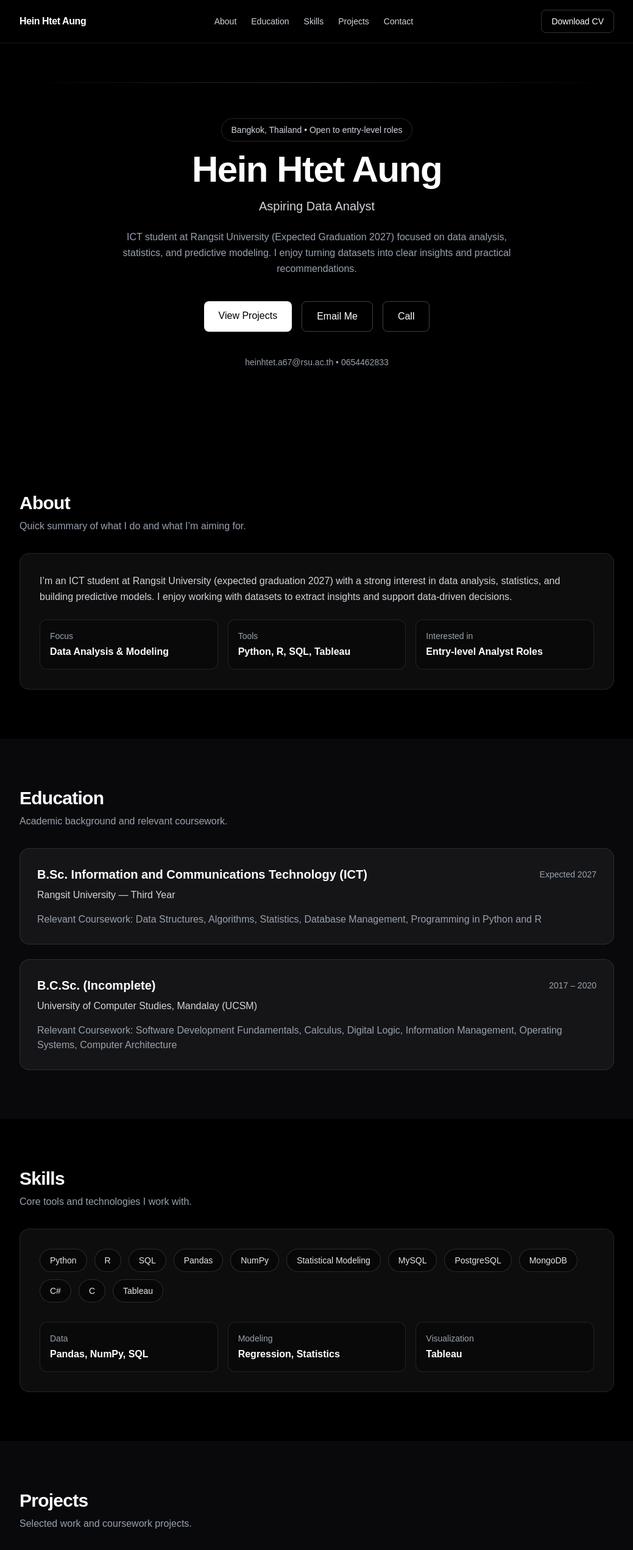
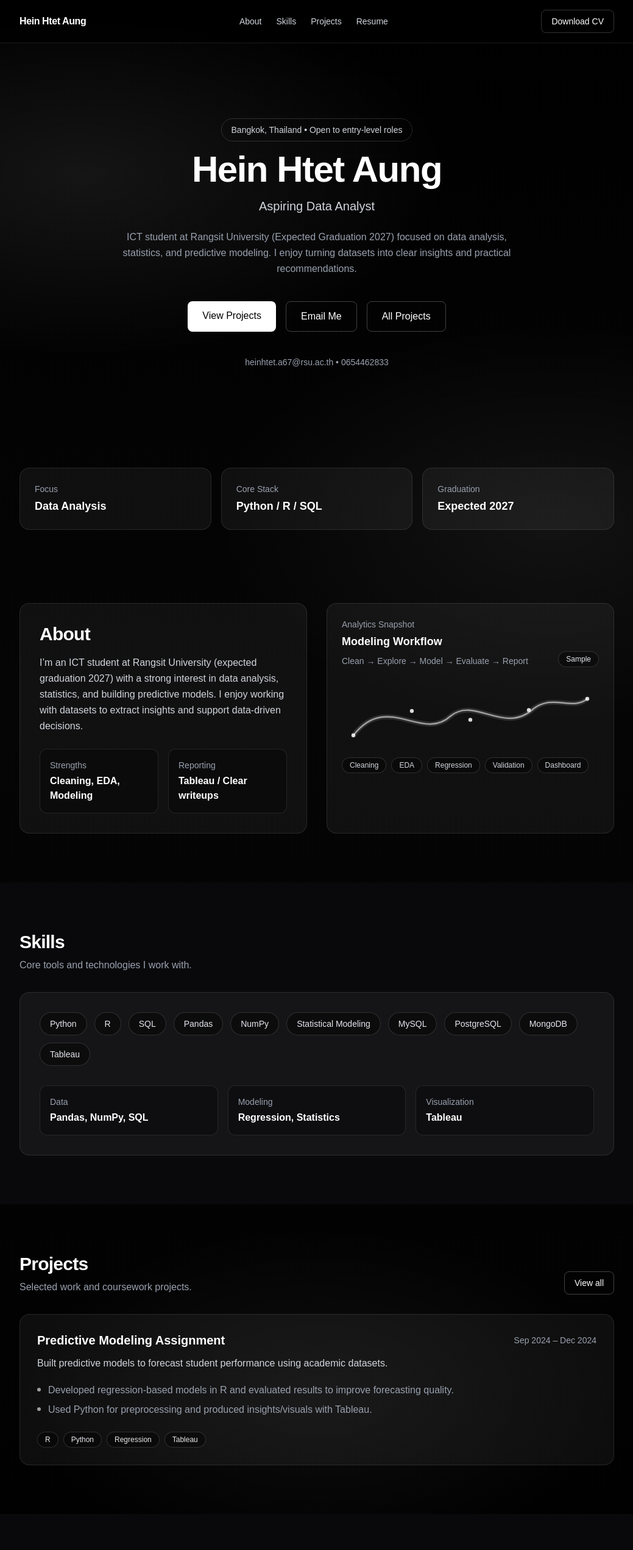
Before and after one commit to ruinogenesis/my-portfolio, a Next.js app: page / in a window 1280 px wide. Shown: the top 2542 px of the page at 61% size, without its empty margins (120-1159 px from the left). Built offline with nearby package versions, Linux system fonts and the light colour scheme.

Commit message:
add premium UI pages and analytics sections

```diff
--- a/app/globals.css
+++ b/app/globals.css
@@ -19,11 +19,53 @@
   }
 }
 
-html {
-  scroll-behavior: smooth;
-}
 body {
   background: var(--background);
   color: var(--foreground);
   font-family: Arial, Helvetica, sans-serif;
 }
+
+/* Smooth scrolling */
+html { scroll-behavior: smooth; }
+
+/* Subtle premium background + soft grid */
+.premium-bg {
+  background:
+    radial-gradient(1200px 600px at 20% 10%, rgba(255,255,255,0.08), transparent 50%),
+    radial-gradient(1000px 600px at 80% 30%, rgba(255,255,255,0.06), transparent 55%),
+    radial-gradient(900px 500px at 50% 80%, rgba(255,255,255,0.05), transparent 55%),
+    linear-gradient(to bottom, #000, #050505 40%, #000);
+}
+
+.grid-overlay {
+  background-image:
+    linear-gradient(to right, rgba(255,255,255,0.06) 1px, transparent 1px),
+    linear-gradient(to bottom, rgba(255,255,255,0.06) 1px, transparent 1px);
+  background-size: 64px 64px;
+  mask-image: radial-gradient(circle at 50% 20%, rgba(0,0,0,1), rgba(0,0,0,0.2) 60%, rgba(0,0,0,0) 80%);
+  opacity: 0.25;
+}
+
+/* Simple fade/slide animation */
+@media (prefers-reduced-motion: no-preference) {
+  .fade-up {
+    opacity: 0;
+    transform: translateY(10px);
+    animation: fadeUp 700ms ease forwards;
+  }
+  .fade-up.delay-1 { animation-delay: 120ms; }
+  .fade-up.delay-2 { animation-delay: 240ms; }
+  .fade-up.delay-3 { animation-delay: 360ms; }
+
+  @keyframes fadeUp {
+    to { opacity: 1; transform: translateY(0); }
+  }
+}
+
+/* Premium glow button */
+.glow-btn {
+  box-shadow: 0 0 0 rgba(255,255,255,0);
+}
+.glow-btn:hover {
+  box-shadow: 0 0 22px rgba(255,255,255,0.18);
+}
--- a/app/page.tsx
+++ b/app/page.tsx
@@ -1,4 +1,3 @@
-export default function Home() {
 const skills = [
   "Python",
   "R",
@@ -9,41 +8,104 @@ export default function Home() {
   "MySQL",
   "PostgreSQL",
   "MongoDB",
-    "C#",
-    "C",
   "Tableau",
 ];
 
-  const navItems = [
-    { label: "About", href: "#about" },
-    { label: "Education", href: "#education" },
-    { label: "Skills", href: "#skills" },
-    { label: "Projects", href: "#projects" },
-    { label: "Contact", href: "#contact" },
+const metrics = [
+  { label: "Focus", value: "Data Analysis" },
+  { label: "Core Stack", value: "Python / R / SQL" },
+  { label: "Graduation", value: "Expected 2027" },
 ];
 
+const projects = [
+  {
+    title: "Predictive Modeling Assignment",
+    period: "Sep 2024 – Dec 2024",
+    summary:
+      "Built predictive models to forecast student performance using academic datasets.",
+    bullets: [
+      "Developed regression-based models in R and evaluated results to improve forecasting quality.",
+      "Used Python for preprocessing and produced insights/visuals with Tableau.",
+    ],
+    tags: ["R", "Python", "Regression", "Tableau"],
+  },
+];
+
+function MiniChart() {
+  // A tiny “analytics vibe” chart (SVG). No libs.
   return (
-    <main className="min-h-screen bg-black text-white">
-      {/* Top Nav */}
+    <div className="rounded-2xl border border-white/10 bg-white/5 p-6">
+      <div className="flex items-end justify-between gap-4">
+        <div>
+          <p className="text-sm text-gray-400">Analytics Snapshot</p>
+          <h3 className="mt-1 text-lg font-semibold">Modeling Workflow</h3>
+          <p className="mt-2 text-sm text-gray-400">
+            Clean → Explore → Model → Evaluate → Report
+          </p>
+        </div>
+        <span className="rounded-full border border-white/15 bg-black/40 px-3 py-1 text-xs text-gray-200">
+          Sample
+        </span>
+      </div>
+
+      <div className="mt-6">
+        <svg viewBox="0 0 520 140" className="h-28 w-full">
+          <path
+            d="M20 110 C 90 20, 160 125, 220 70 C 270 30, 330 110, 390 55 C 430 25, 470 60, 500 35"
+            fill="none"
+            stroke="rgba(255,255,255,0.55)"
+            strokeWidth="3"
+          />
+          <path
+            d="M20 110 C 90 20, 160 125, 220 70 C 270 30, 330 110, 390 55 C 430 25, 470 60, 500 35"
+            fill="none"
+            stroke="rgba(255,255,255,0.12)"
+            strokeWidth="10"
+          />
+          {[20, 140, 260, 380, 500].map((x, i) => (
+            <g key={i}>
+              <circle cx={x} cy={[110, 60, 78, 58, 35][i]} r="4" fill="rgba(255,255,255,0.85)" />
+            </g>
+          ))}
+        </svg>
+
+        <div className="mt-3 flex flex-wrap gap-2 text-xs text-gray-300">
+          {["Cleaning", "EDA", "Regression", "Validation", "Dashboard"].map((t) => (
+            <span key={t} className="rounded-full border border-white/15 bg-black/40 px-3 py-1">
+              {t}
+            </span>
+          ))}
+        </div>
+      </div>
+    </div>
+  );
+}
+
+export default function Home() {
+  return (
+    <main className="premium-bg text-white">
+      {/* Background grid overlay */}
+      <div className="pointer-events-none fixed inset-0 grid-overlay" />
+
+      {/* NAV */}
       <header className="sticky top-0 z-50 border-b border-white/10 bg-black/70 backdrop-blur">
         <div className="mx-auto flex max-w-5xl items-center justify-between px-6 py-4">
-          <a href="#" className="font-semibold tracking-tight">
+          <a href="/" className="font-semibold tracking-tight">
             Hein Htet Aung
           </a>
 
           <nav className="hidden md:flex items-center gap-6 text-sm text-gray-300">
-            {navItems.map((item) => (
-              <a key={item.href} href={item.href} className="hover:text-white transition">
-                {item.label}
-              </a>
-            ))}
+            <a href="#about" className="hover:text-white transition">About</a>
+            <a href="#skills" className="hover:text-white transition">Skills</a>
+            <a href="#projects" className="hover:text-white transition">Projects</a>
+            <a href="/resume" className="hover:text-white transition">Resume</a>
           </nav>
 
           <a
             href="/Hein_Htet_Aung-CV.pdf"
             target="_blank"
             rel="noreferrer"
-            className="inline-flex items-center justify-center rounded-lg border border-white/20 px-4 py-2 text-sm font-medium hover:border-white/40 hover:bg-white/5 transition"
+            className="glow-btn inline-flex items-center justify-center rounded-lg border border-white/20 px-4 py-2 text-sm font-medium hover:border-white/40 hover:bg-white/5 transition"
           >
             Download CV
           </a>
@@ -52,26 +114,20 @@ export default function Home() {
 
       {/* HERO */}
       <section className="relative">
-        <div className="absolute inset-0 pointer-events-none">
-          <div className="mx-auto max-w-5xl px-6">
-            <div className="mt-16 h-px w-full bg-gradient-to-r from-transparent via-white/20 to-transparent" />
-          </div>
-        </div>
-
         <div className="mx-auto flex min-h-[82vh] max-w-5xl flex-col items-center justify-center px-6 text-center">
-          <p className="mb-4 inline-flex items-center gap-2 rounded-full border border-white/15 px-4 py-2 text-sm text-gray-300">
+          <p className="fade-up mb-4 inline-flex items-center gap-2 rounded-full border border-white/15 px-4 py-2 text-sm text-gray-300">
             Bangkok, Thailand • Open to entry-level roles
           </p>
 
-          <h1 className="text-5xl font-bold tracking-tight sm:text-6xl">
+          <h1 className="fade-up delay-1 text-5xl font-bold tracking-tight sm:text-6xl">
             Hein Htet Aung
           </h1>
 
-          <p className="mt-4 text-lg text-gray-300 sm:text-xl">
+          <p className="fade-up delay-2 mt-4 text-lg text-gray-300 sm:text-xl">
             Aspiring Data Analyst
           </p>
 
-          <p className="mt-6 max-w-2xl text-gray-400 leading-relaxed">
+          <p className="fade-up delay-3 mt-6 max-w-2xl text-gray-400 leading-relaxed">
             ICT student at Rangsit University (Expected Graduation 2027) focused on data analysis,
             statistics, and predictive modeling. I enjoy turning datasets into clear insights and
             practical recommendations.
@@ -80,7 +136,7 @@ export default function Home() {
           <div className="mt-10 flex flex-col gap-3 sm:flex-row sm:gap-4">
             <a
               href="#projects"
-              className="rounded-lg bg-white px-6 py-3 font-medium text-black hover:opacity-90 transition"
+              className="glow-btn rounded-lg bg-white px-6 py-3 font-medium text-black hover:opacity-90 transition"
             >
               View Projects
             </a>
@@ -93,10 +149,10 @@ export default function Home() {
             </a>
 
             <a
-              href="tel:0654462833"
+              href="/projects"
               className="rounded-lg border border-white/25 px-6 py-3 font-medium hover:bg-white/5 transition"
             >
-              Call
+              All Projects
             </a>
           </div>
 
@@ -106,90 +162,56 @@ export default function Home() {
         </div>
       </section>
 
-      {/* ABOUT */}
+      {/* METRICS */}
+      <section className="py-10">
+        <div className="mx-auto max-w-5xl px-6">
+          <div className="grid gap-4 sm:grid-cols-3">
+            {metrics.map((m) => (
+              <div key={m.label} className="rounded-2xl border border-white/10 bg-white/5 p-6">
+                <p className="text-sm text-gray-400">{m.label}</p>
+                <p className="mt-1 text-lg font-semibold">{m.value}</p>
+              </div>
+            ))}
+          </div>
+        </div>
+      </section>
+
+      {/* ABOUT + CHART */}
       <section id="about" className="py-20">
         <div className="mx-auto max-w-5xl px-6">
-          <div className="mb-8">
+          <div className="grid gap-8 lg:grid-cols-2">
+            <div className="rounded-2xl border border-white/10 bg-white/5 p-8">
               <h2 className="text-3xl font-bold tracking-tight">About</h2>
-            <p className="mt-2 text-gray-400">
-              Quick summary of what I do and what I’m aiming for.
-            </p>
-          </div>
-
-          <div className="rounded-2xl border border-white/10 bg-white/5 p-8">
-            <p className="text-gray-300 leading-relaxed">
+              <p className="mt-4 text-gray-300 leading-relaxed">
                 I’m an ICT student at Rangsit University (expected graduation 2027) with a strong interest in
                 data analysis, statistics, and building predictive models. I enjoy working with datasets to
                 extract insights and support data-driven decisions.
               </p>
 
-            <div className="mt-6 grid gap-4 sm:grid-cols-3">
+              <div className="mt-6 grid gap-4 sm:grid-cols-2">
                 <div className="rounded-xl border border-white/10 bg-black/30 p-4">
-                <p className="text-sm text-gray-400">Focus</p>
-                <p className="mt-1 font-semibold">Data Analysis & Modeling</p>
+                  <p className="text-sm text-gray-400">Strengths</p>
+                  <p className="mt-1 font-semibold">Cleaning, EDA, Modeling</p>
                 </div>
                 <div className="rounded-xl border border-white/10 bg-black/30 p-4">
-                <p className="text-sm text-gray-400">Tools</p>
-                <p className="mt-1 font-semibold">Python, R, SQL, Tableau</p>
-              </div>
-              <div className="rounded-xl border border-white/10 bg-black/30 p-4">
-                <p className="text-sm text-gray-400">Interested in</p>
-                <p className="mt-1 font-semibold">Entry-level Analyst Roles</p>
+                  <p className="text-sm text-gray-400">Reporting</p>
+                  <p className="mt-1 font-semibold">Tableau / Clear writeups</p>
                 </div>
               </div>
             </div>
-        </div>
-      </section>
 
-      {/* EDUCATION */}
-      <section id="education" className="py-20 bg-zinc-950">
-        <div className="mx-auto max-w-5xl px-6">
-          <div className="mb-8">
-            <h2 className="text-3xl font-bold tracking-tight">Education</h2>
-            <p className="mt-2 text-gray-400">Academic background and relevant coursework.</p>
-          </div>
-
-          <div className="grid gap-6">
-            <div className="rounded-2xl border border-white/10 bg-white/5 p-7">
-              <div className="flex flex-col gap-1 sm:flex-row sm:items-center sm:justify-between">
-                <h3 className="text-xl font-semibold">
-                  B.Sc. Information and Communications Technology (ICT)
-                </h3>
-                <p className="text-sm text-gray-400">Expected 2027</p>
-              </div>
-              <p className="mt-2 text-gray-300">Rangsit University — Third Year</p>
-              <p className="mt-4 text-gray-400">
-                Relevant Coursework: Data Structures, Algorithms, Statistics, Database Management,
-                Programming in Python and R
-              </p>
-            </div>
-
-            <div className="rounded-2xl border border-white/10 bg-white/5 p-7">
-              <div className="flex flex-col gap-1 sm:flex-row sm:items-center sm:justify-between">
-                <h3 className="text-xl font-semibold">B.C.Sc. (Incomplete)</h3>
-                <p className="text-sm text-gray-400">2017 – 2020</p>
-              </div>
-              <p className="mt-2 text-gray-300">
-                University of Computer Studies, Mandalay (UCSM)
-              </p>
-              <p className="mt-4 text-gray-400">
-                Relevant Coursework: Software Development Fundamentals, Calculus, Digital Logic,
-                Information Management, Operating Systems, Computer Architecture
-              </p>
-            </div>
+            <MiniChart />
           </div>
         </div>
       </section>
 
       {/* SKILLS */}
-      <section id="skills" className="py-20">
+      <section id="skills" className="py-20 bg-zinc-950">
         <div className="mx-auto max-w-5xl px-6">
-          <div className="mb-8">
           <h2 className="text-3xl font-bold tracking-tight">Skills</h2>
           <p className="mt-2 text-gray-400">Core tools and technologies I work with.</p>
-          </div>
 
-          <div className="rounded-2xl border border-white/10 bg-white/5 p-8">
+          <div className="mt-8 rounded-2xl border border-white/10 bg-white/5 p-8">
             <div className="flex flex-wrap gap-3">
               {skills.map((s) => (
                 <span
@@ -220,43 +242,43 @@ export default function Home() {
       </section>
 
       {/* PROJECTS */}
-      <section id="projects" className="py-20 bg-zinc-950">
+      <section id="projects" className="py-20">
         <div className="mx-auto max-w-5xl px-6">
-          <div className="mb-8">
+          <div className="flex flex-col gap-2 sm:flex-row sm:items-end sm:justify-between">
+            <div>
               <h2 className="text-3xl font-bold tracking-tight">Projects</h2>
               <p className="mt-2 text-gray-400">Selected work and coursework projects.</p>
             </div>
 
-          <div className="grid gap-6">
-            <div className="rounded-2xl border border-white/10 bg-white/5 p-7">
-              <div className="flex flex-col gap-1 sm:flex-row sm:items-center sm:justify-between">
-                <h3 className="text-xl font-semibold">Predictive Modeling Assignment</h3>
-                <p className="text-sm text-gray-400">Sep 2024 – Dec 2024</p>
+            <a
+              href="/projects"
+              className="inline-flex rounded-lg border border-white/25 px-4 py-2 text-sm font-medium hover:bg-white/5 transition w-fit"
+            >
+              View all
+            </a>
           </div>
 
-              <p className="mt-3 text-gray-300">
-                Built predictive models to forecast student performance using academic datasets.
-              </p>
+          <div className="mt-8 grid gap-6">
+            {projects.map((p) => (
+              <div key={p.title} className="rounded-2xl border border-white/10 bg-white/5 p-7 hover:border-white/20 transition">
+                <div className="flex flex-col gap-1 sm:flex-row sm:items-center sm:justify-between">
+                  <h3 className="text-xl font-semibold">{p.title}</h3>
+                  <p className="text-sm text-gray-400">{p.period}</p>
+                </div>
+
+                <p className="mt-3 text-gray-300">{p.summary}</p>
 
                 <ul className="mt-5 space-y-2 text-gray-400">
-                <li className="flex gap-3">
+                  {p.bullets.map((b) => (
+                    <li key={b} className="flex gap-3">
                       <span className="mt-2 h-1.5 w-1.5 flex-shrink-0 rounded-full bg-white/60" />
-                  <span>
-                    Developed regression-based models in <span className="text-gray-200">R</span> and evaluated results to
-                    improve forecasting quality.
-                  </span>
+                      <span>{b}</span>
                     </li>
-                <li className="flex gap-3">
-                  <span className="mt-2 h-1.5 w-1.5 flex-shrink-0 rounded-full bg-white/60" />
-                  <span>
-                    Used <span className="text-gray-200">Python</span> for data preprocessing and generated insights using
-                    <span className="text-gray-200"> Tableau</span> dashboards / reports.
-                  </span>
-                </li>
+                  ))}
                 </ul>
 
                 <div className="mt-6 flex flex-wrap gap-2">
-                {["R", "Python", "Regression", "Tableau"].map((tag) => (
+                  {p.tags.map((tag) => (
                     <span
                       key={tag}
                       className="rounded-full border border-white/15 bg-black/40 px-3 py-1 text-xs text-gray-200"
@@ -266,14 +288,13 @@ export default function Home() {
                   ))}
                 </div>
               </div>
-
-            {/* Add more projects by duplicating the card above */}
+            ))}
           </div>
         </div>
       </section>
 
       {/* CONTACT */}
-      <section id="contact" className="py-20">
+      <section className="py-20 bg-zinc-950">
         <div className="mx-auto max-w-5xl px-6 text-center">
           <h2 className="text-3xl font-bold tracking-tight">Contact</h2>
           <p className="mt-3 text-gray-400">
@@ -283,7 +304,7 @@ export default function Home() {
           <div className="mt-8 flex flex-col items-center justify-center gap-3 sm:flex-row sm:gap-4">
             <a
               href="mailto:heinhtet.a67@rsu.ac.th"
-              className="rounded-lg bg-white px-6 py-3 font-medium text-black hover:opacity-90 transition"
+              className="glow-btn rounded-lg bg-white px-6 py-3 font-medium text-black hover:opacity-90 transition"
             >
               heinhtet.a67@rsu.ac.th
             </a>
@@ -296,9 +317,7 @@ export default function Home() {
             </a>
           </div>
 
-          <p className="mt-10 text-sm text-gray-500">
-            © {new Date().getFullYear()} Hein Htet Aung
-          </p>
+          <p className="mt-10 text-sm text-gray-500">© {new Date().getFullYear()} Hein Htet Aung</p>
         </div>
       </section>
     </main>
--- /dev/null
+++ b/app/projects/page.tsx
@@ -0,0 +1,72 @@
+const projects = [
+  {
+    title: "Predictive Modeling Assignment",
+    period: "Sep 2024 – Dec 2024",
+    summary:
+      "Built predictive models to forecast student performance using academic datasets.",
+    bullets: [
+      "Regression modeling in R with evaluation and iteration.",
+      "Python preprocessing and Tableau reporting/visuals.",
+    ],
+    tags: ["R", "Python", "Regression", "Tableau"],
+  },
+];
+
+export default function ProjectsPage() {
+  return (
+    <main className="premium-bg min-h-screen text-white">
+      <div className="pointer-events-none fixed inset-0 grid-overlay" />
+
+      <header className="border-b border-white/10 bg-black/70 backdrop-blur">
+        <div className="mx-auto flex max-w-5xl items-center justify-between px-6 py-4">
+          <a href="/" className="font-semibold tracking-tight">← Home</a>
+          <a
+            href="/Hein_Htet_Aung-CV.pdf"
+            target="_blank"
+            rel="noreferrer"
+            className="rounded-lg border border-white/20 px-4 py-2 text-sm font-medium hover:border-white/40 hover:bg-white/5 transition"
+          >
+            Download CV
+          </a>
+        </div>
+      </header>
+
+      <section className="mx-auto max-w-5xl px-6 py-14">
+        <h1 className="text-4xl font-bold tracking-tight">Projects</h1>
+        <p className="mt-3 text-gray-400">
+          Full list of projects. Add more by duplicating a card.
+        </p>
+
+        <div className="mt-10 grid gap-6">
+          {projects.map((p) => (
+            <div key={p.title} className="rounded-2xl border border-white/10 bg-white/5 p-7 hover:border-white/20 transition">
+              <div className="flex flex-col gap-1 sm:flex-row sm:items-center sm:justify-between">
+                <h2 className="text-xl font-semibold">{p.title}</h2>
+                <p className="text-sm text-gray-400">{p.period}</p>
+              </div>
+
+              <p className="mt-3 text-gray-300">{p.summary}</p>
+
+              <ul className="mt-5 space-y-2 text-gray-400">
+                {p.bullets.map((b) => (
+                  <li key={b} className="flex gap-3">
+                    <span className="mt-2 h-1.5 w-1.5 flex-shrink-0 rounded-full bg-white/60" />
+                    <span>{b}</span>
+                  </li>
+                ))}
+              </ul>
+
+              <div className="mt-6 flex flex-wrap gap-2">
+                {p.tags.map((tag) => (
+                  <span key={tag} className="rounded-full border border-white/15 bg-black/40 px-3 py-1 text-xs text-gray-200">
+                    {tag}
+                  </span>
+                ))}
+              </div>
+            </div>
+          ))}
+        </div>
+      </section>
+    </main>
+  );
+}
--- /dev/null
+++ b/app/resume/page.tsx
@@ -0,0 +1,49 @@
+export default function ResumePage() {
+  return (
+    <main className="premium-bg min-h-screen text-white">
+      <div className="pointer-events-none fixed inset-0 grid-overlay" />
+
+      <header className="border-b border-white/10 bg-black/70 backdrop-blur">
+        <div className="mx-auto flex max-w-5xl items-center justify-between px-6 py-4">
+          <a href="/" className="font-semibold tracking-tight">← Home</a>
+          <a
+            href="/Hein_Htet_Aung-CV.pdf"
+            target="_blank"
+            rel="noreferrer"
+            className="rounded-lg border border-white/20 px-4 py-2 text-sm font-medium hover:border-white/40 hover:bg-white/5 transition"
+          >
+            Download CV
+          </a>
+        </div>
+      </header>
+
+      <section className="mx-auto max-w-5xl px-6 py-14">
+        <h1 className="text-4xl font-bold tracking-tight">Resume</h1>
+        <p className="mt-3 text-gray-400">
+          Quick view + download the full PDF.
+        </p>
+
+        <div className="mt-10 rounded-2xl border border-white/10 bg-white/5 p-6">
+          <div className="flex flex-col gap-3 sm:flex-row sm:items-center sm:justify-between">
+            <div>
+              <p className="text-sm text-gray-400">PDF</p>
+              <p className="text-lg font-semibold">Hein_Htet_Aung-CV.pdf</p>
+            </div>
+            <a
+              href="/Hein_Htet_Aung-CV.pdf"
+              target="_blank"
+              rel="noreferrer"
+              className="glow-btn rounded-lg bg-white px-6 py-3 font-medium text-black hover:opacity-90 transition w-fit"
+            >
+              Open / Download
+            </a>
+          </div>
+
+          <p className="mt-4 text-gray-400 text-sm">
+            Tip: If you want the PDF embedded on this page later, we can do that too.
+          </p>
+        </div>
+      </section>
+    </main>
+  );
+}
```
Lines whose indentation alone changed are shown as unchanged.
